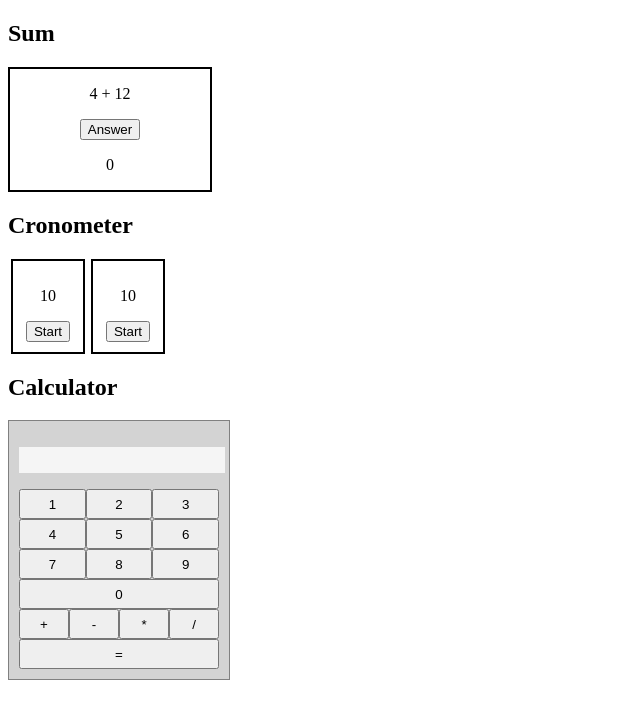
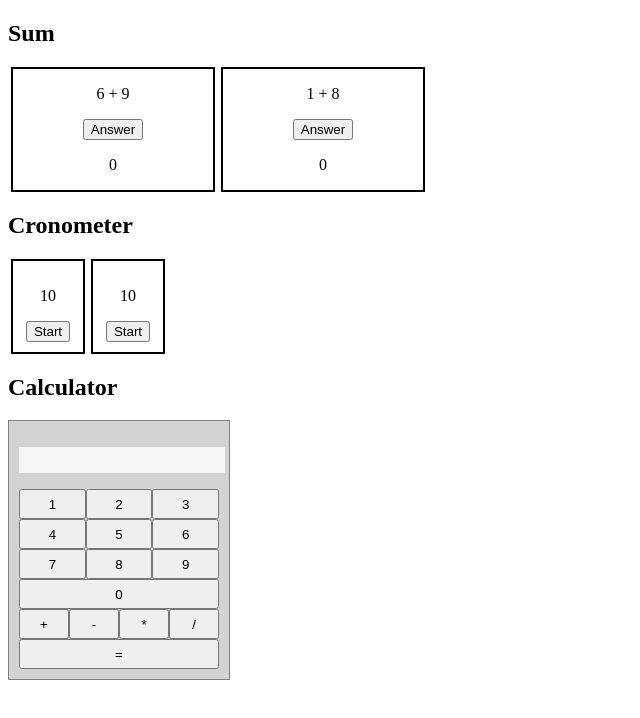
Before and after one commit to triciopa/angular-exercises, an Angular app: page / in a window 1280 px wide. Shown: the top 718 px of the page, without its empty margins (0-640 px from the left). Built offline with nearby package versions, Linux system fonts and the light colour scheme.

Commit message:
Input decorator into Sum

```diff
--- a/src/app/app.component.html
+++ b/src/app/app.component.html
@@ -1,5 +1,8 @@
 <h2>Sum</h2>
-<app-sum></app-sum>
+<div class="rows">
+  <app-sum [num1]="6" [num2]="9"></app-sum>
+  <app-sum [num1]="numbers[0]" [num2]="numbers[1]"></app-sum>
+</div>
 
 <h2>Cronometer</h2>
 <div class="rows">
--- a/src/app/app.component.ts
+++ b/src/app/app.component.ts
@@ -6,5 +6,9 @@ import { Component } from '@angular/core';
   styleUrls: ['./app.component.scss']
 })
 export class AppComponent {
-  title = 'ExerciseSum';
+  numbers: number[];
+
+  constructor() {
+    this.numbers = [1, 8, 45, 954];
+  }
 }
--- a/src/app/components/sum/sum.component.ts
+++ b/src/app/components/sum/sum.component.ts
@@ -1,4 +1,4 @@
-import { Component, OnInit } from '@angular/core';
+import { Component, Input, OnInit } from '@angular/core';
 
 @Component({
   selector: 'app-sum',
@@ -7,8 +7,8 @@ import { Component, OnInit } from '@angular/core';
 })
 export class SumComponent implements OnInit {
 
-  num1: number;
-  num2: number;
+  @Input() num1: number;
+  @Input() num2: number;
   result: number;
 
   constructor() {
```
